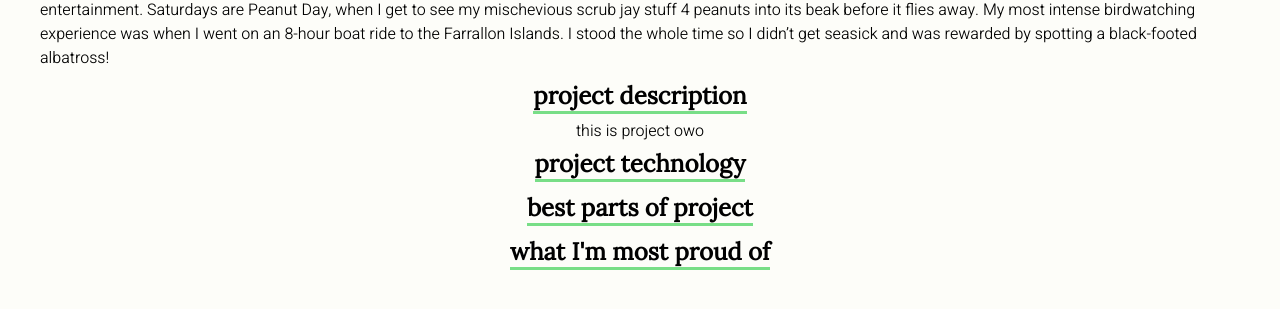
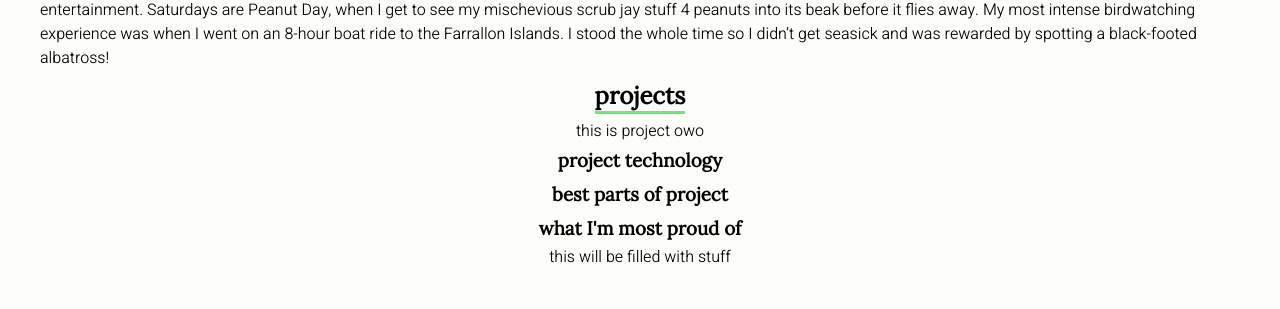
Before and after one commit to kimjudyh/portfolio, a React (Create React App) app: page / in a window 1280 px wide. Shown: the part 489-798 px from the top of the page. Built offline with nearby package versions, Linux system fonts and the light colour scheme.

Commit message:
started project template component

```diff
--- a/src/components/Project.js
+++ b/src/components/Project.js
@@ -1,13 +1,12 @@
 import React from 'react';
+import ProjectTemplate from './ProjectTemplate';
 
 const Project = () => {
   return (
     <div className="project">
-      <h2>project description</h2>
+      <h2>projects</h2>
       this is project owo
-      <h2>project technology</h2>
-      <h2>best parts of project</h2>
-      <h2>what I'm most proud of</h2>
+      <ProjectTemplate />
     </div>
   )
 }
--- /dev/null
+++ b/src/components/ProjectTemplate.js
@@ -0,0 +1,14 @@
+import React from 'react';
+
+const ProjectTemplate = (props) => {
+  return (
+    <>
+      <h3>project technology</h3>
+      <h3>best parts of project</h3>
+      <h3>what I'm most proud of</h3>
+      this will be filled with stuff
+    </>
+  )
+}
+
+export default ProjectTemplate;
```
